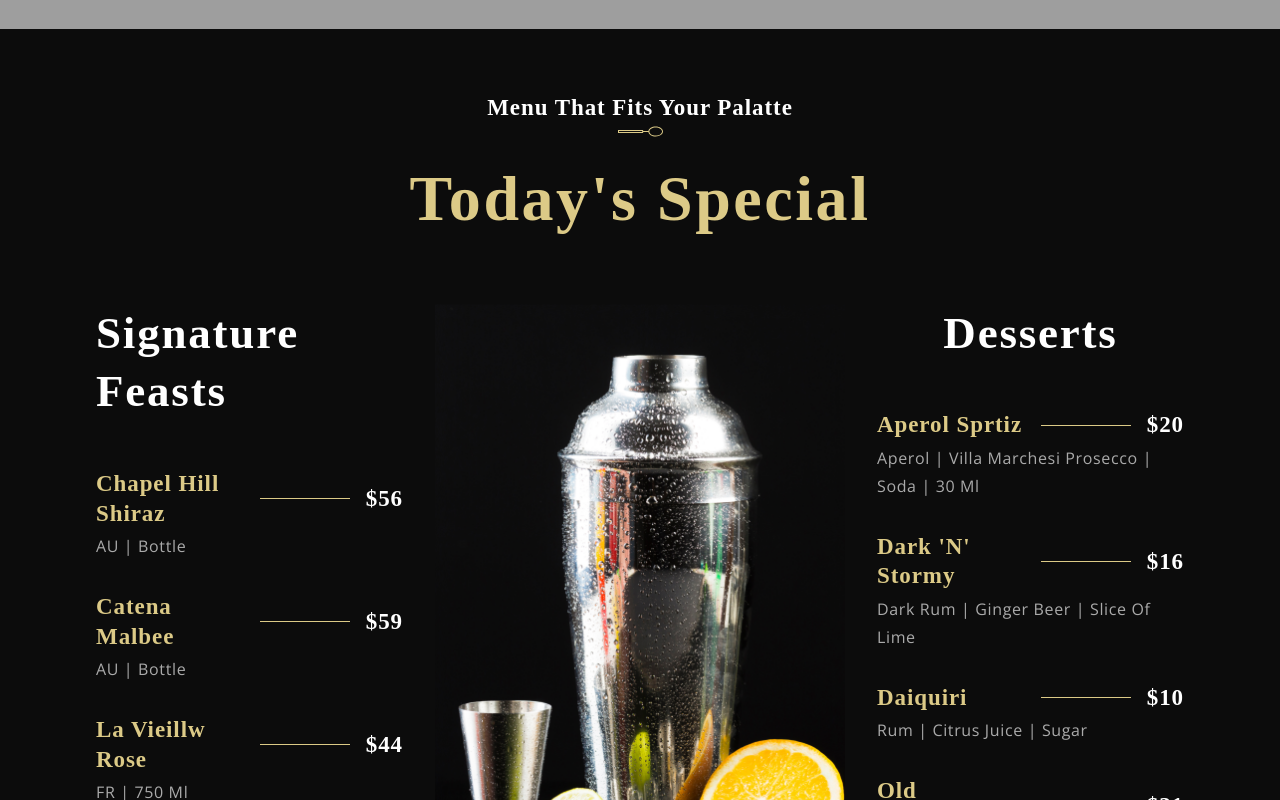
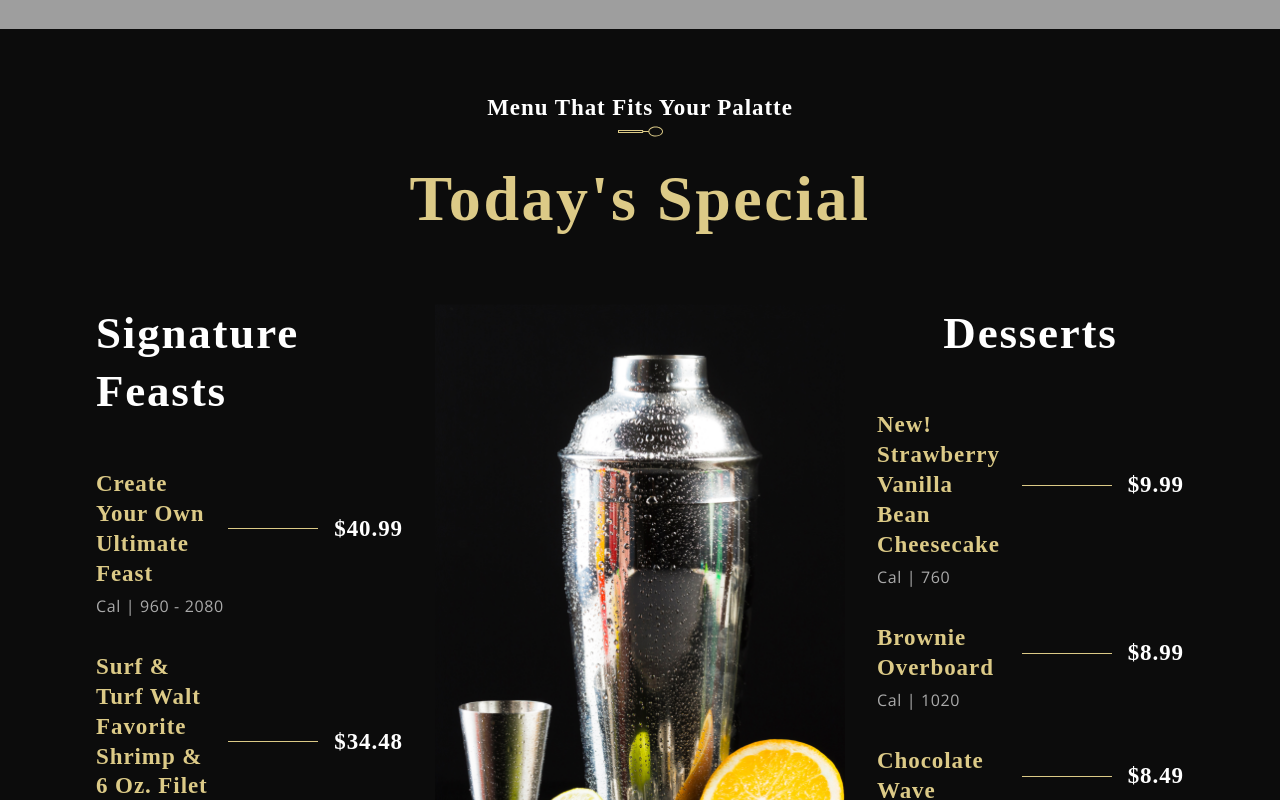
Before and after one commit to kdy1994kko/rgm_kev, a React (Create React App) app: page / in a window 1280 px wide. Shown: the part 2000-2800 px from the top of the page. Built offline with nearby package versions, Linux system fonts and the light colour scheme; grey boxes are pictures that could not be loaded; a web font is replaced by a local one.

Commit message:
Add files via upload

```diff
--- a/src/components/Navbar/Navbar.jsx
+++ b/src/components/Navbar/Navbar.jsx
@@ -15,7 +15,7 @@ const Navbar = () => {
         <li className="p__opensans"><a href="https://www.biblegateway.com/passage/?search=1+john+4%3A16&version=NIV" target="_blank" rel="noreferrer">"God Is Love"</a></li>
         <li className="p__opensans"><a href="#home">Home</a></li>
         <li className="p__opensans"><a href="#about">About</a></li>
-        <li className="p__opensans"><a href="#menu">Menu</a></li>
+        <li className="p__opensans"><a href="#menu">Specials</a></li>
         <li className="p__opensans"><a href="#awards">Awards</a></li>
         <li className="p__opensans"><a href="#contact">Contact</a></li>
       </ul>
@@ -33,7 +33,7 @@ const Navbar = () => {
               <li><a href="https://www.biblegateway.com/passage/?search=1+john+4%3A16&version=NIV" target="_blank" rel="noreferrer" onClick={() => setToggleMenu(false)}>"God Is Love"</a></li>
               <li><a href="#home" onClick={() => setToggleMenu(false)}>Home</a></li>
               <li><a href="#about" onClick={() => setToggleMenu(false)}>About</a></li>
-              <li><a href="#menu" onClick={() => setToggleMenu(false)}>Menu</a></li>
+              <li><a href="#menu" onClick={() => setToggleMenu(false)}>Specials</a></li>
               <li><a href="#awards" onClick={() => setToggleMenu(false)}>Awards</a></li>
               <li><a href="#contact" onClick={() => setToggleMenu(false)}>Contact</a></li>
             </ul>
--- a/src/constants/data.js
+++ b/src/constants/data.js
@@ -3,58 +3,53 @@ import images from './images';
 // Signature Feasts
 const wines = [
   {
-    title: 'Chapel Hill Shiraz',
-    price: '$56',
-    tags: 'AU | Bottle',
+    title: 'Create Your Own Ultimate Feast',
+    price: '$40.99',
+    tags: 'cal | 960 - 2080',
   },
   {
-    title: 'Catena Malbee',
-    price: '$59',
-    tags: 'AU | Bottle',
+    title: 'Surf & Turf Walt Favorite Shrimp & 6 Oz. Filet Mignon',
+    price: '$34.48',
+    tags: 'cal | 550',
   },
   {
-    title: 'La Vieillw Rose',
-    price: '$44',
-    tags: 'FR | 750 ml',
+    title: 'Grilled Lobster, Shrimp And Salmon',
+    price: '$36.99',
+    tags: 'cal | 930',
   },
   {
-    title: 'Rhino Pale Ale',
-    price: '$31',
-    tags: 'CA | 750 ml',
+    title: 'Surf & Turf Maine Lobster Tail & 10 Oz. NY Strip',
+    price: '$42.98',
+    tags: 'cal | 1030',
   },
   {
-    title: 'Irish Guinness',
-    price: '$26',
-    tags: 'IE | 750 ml',
+    title: 'Admiral Feast',
+    price: '$25.49',
+    tags: 'cal | 1680',
   },
 ];
 
 // Desserts
 const cocktails = [
   {
-    title: 'Aperol Sprtiz',
-    price: '$20',
-    tags: 'Aperol | Villa Marchesi prosecco | soda | 30 ml',
+    title: 'New! Strawberry Vanilla Bean Cheesecake',
+    price: '$9.99',
+    tags: 'cal | 760',
   },
   {
-    title: "Dark 'N' Stormy",
-    price: '$16',
-    tags: 'Dark rum | Ginger beer | Slice of lime',
+    title: 'Brownie Overboard',
+    price: '$8.99',
+    tags: 'cal | 1020',
   },
   {
-    title: 'Daiquiri',
-    price: '$10',
-    tags: 'Rum | Citrus juice | Sugar',
+    title: 'Chocolate Wave',
+    price: '$8.49',
+    tags: 'cal | 1110',
   },
   {
-    title: 'Old Fashioned',
-    price: '$31',
-    tags: 'Bourbon | Brown sugar | Angostura Bitters',
-  },
-  {
-    title: 'Negroni',
-    price: '$26',
-    tags: 'Gin | Sweet Vermouth | Campari | Orange garnish',
+    title: 'Vanilla Bean Cheesecake',
+    price: '$7.99',
+    tags: 'cal | 690',
   },
 ];
 
```
